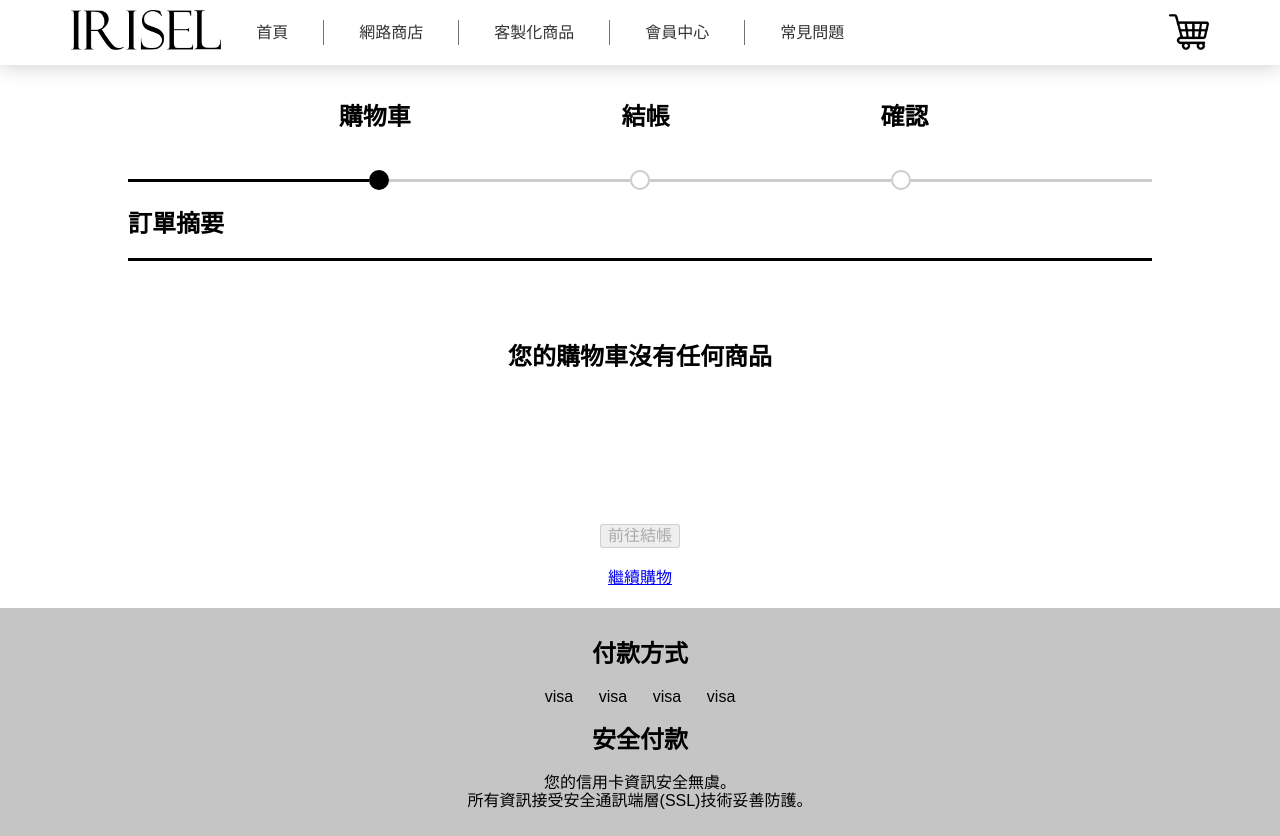
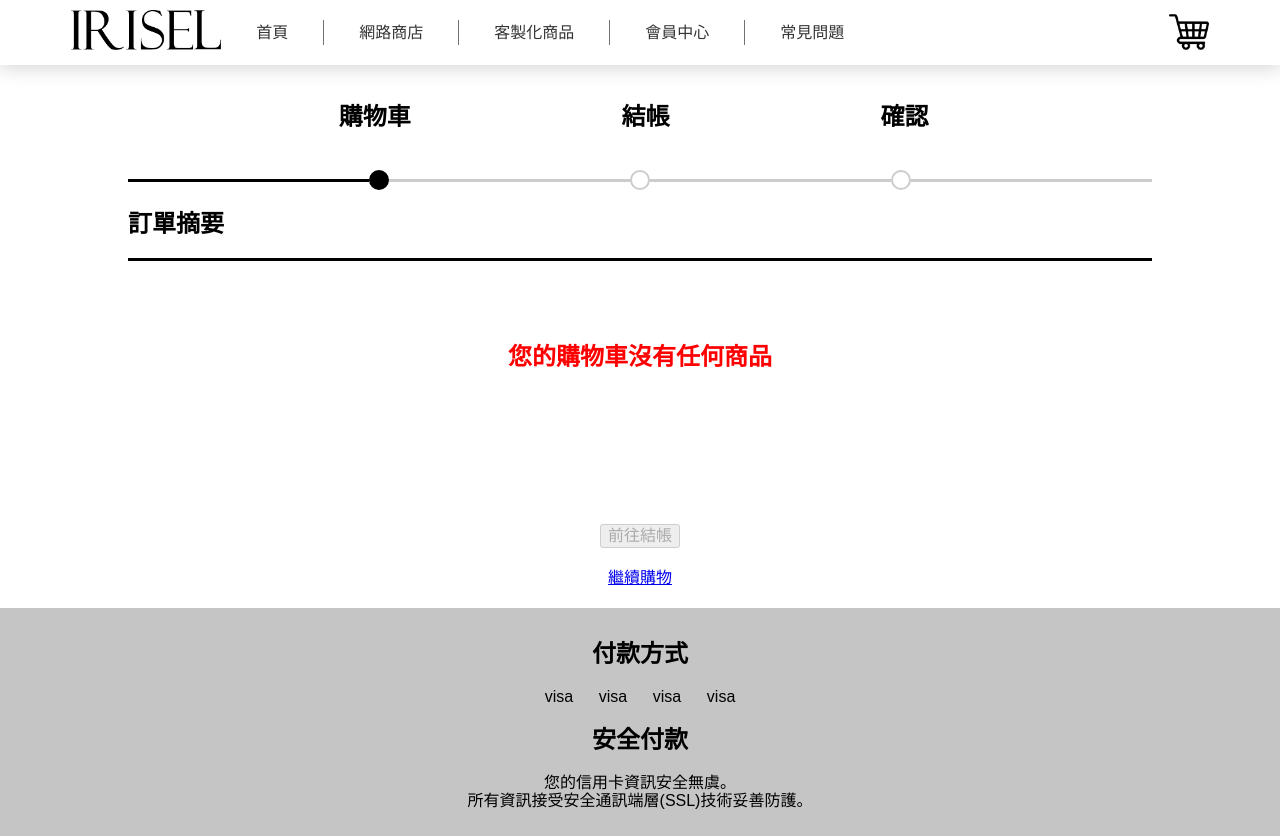
Before and after one commit to Takk1995/IRISEL_website, a React (Create React App) app: page /cart in a window 1280 px wide. Built offline with nearby package versions, Linux system fonts and the light colour scheme.

Commit message:
commit-Cart

```diff
--- a/src/components/cartEditCards/index.jsx
+++ b/src/components/cartEditCards/index.jsx
@@ -52,11 +52,17 @@ const CartEditCards = ({ cartItems, setCartItems }) => {
         }
     }, [cartItems])
 
-    if (!Array.isArray(cartItems) || cartItems.length === 0) {
-        return <h2 className='horizontallyCenter orderNone'>您的購物車沒有任何商品</h2>
-    } else {
-        // console.log('1223', cartItems);
+    const guestCart = JSON.parse(localStorage.getItem('guestCart'))
+
+
+    if (!guestCart || (Array.isArray(guestCart) && guestCart.length === 0)) {
+        return (
+            <h2 className='horizontallyCenter orderNone' style={{color:'red'}}>
+                您的購物車沒有任何商品
+            </h2>
+        )
     }
+
 
     return (
         <div>
--- a/src/page/shoppingCart/cartOrder.jsx
+++ b/src/page/shoppingCart/cartOrder.jsx
@@ -17,6 +17,8 @@ function CartOrder({cartItems, setCartItems, onPackage, onNext}) {
         localStorage.setItem('productPackage', packageValue)
     }
 
+    const guestCart = JSON.parse(localStorage.getItem('guestCart'))
+
     return (
         <div className='cartMargin'>
             <div>
@@ -31,7 +33,7 @@ function CartOrder({cartItems, setCartItems, onPackage, onNext}) {
                 <CartEditCards cartItems={cartItems} setCartItems={setCartItems}/>
             </div>
             {/* 包裝選擇 */}
-            {cartItems.length > 0 && (
+            {guestCart && Array.isArray(guestCart) && guestCart.length > 0 && (
                 <div>
                 <div>
                     <h2>包裝</h2>
```
